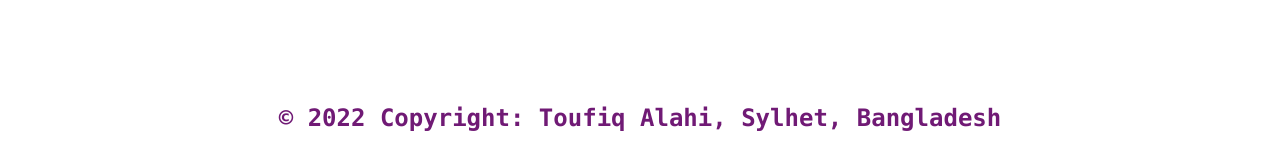
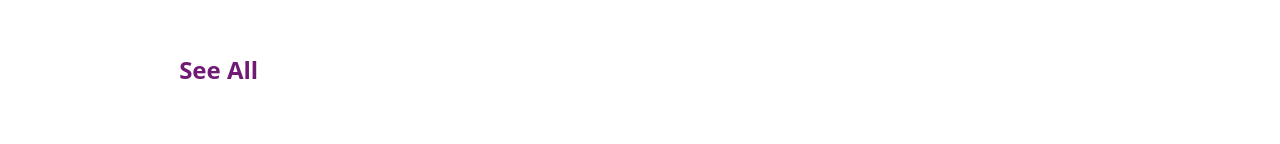
Before and after one commit to ToufiqAlahi/ButterFinger-Motel, a React (Create React App) app: page /review in a window 1280 px wide. Shown: the part 2146-2290 px from the top of the page. Built offline with nearby package versions, Linux system fonts and the light colour scheme.

Commit message:
Added See all review button link

```diff
--- a/src/components/ReviewTab/ReviewTab.js
+++ b/src/components/ReviewTab/ReviewTab.js
@@ -1,4 +1,5 @@
 import React from 'react';
+import { Link } from 'react-router-dom';
 import ReviewCard from '../ReviewCard/ReviewCard';
 import UserReviews from './../../Hooks/UserReviews';
 
@@ -12,12 +13,14 @@ const ReviewTab = () => {
         {
             reviews.map(review => <ReviewCard
                 key={review.id}
-                review = {review}>
-
-                </ReviewCard> )
+                review = {review}
+                ></ReviewCard> )
 
 
         }
+
+        <Link to="review" className='text-2xl font-bold P-4 text-fuchsia-900  hover:text-white hover:p-0 hover:bg-fuchsia-700'> See All </Link>
+
 
         </div>
     )
```
